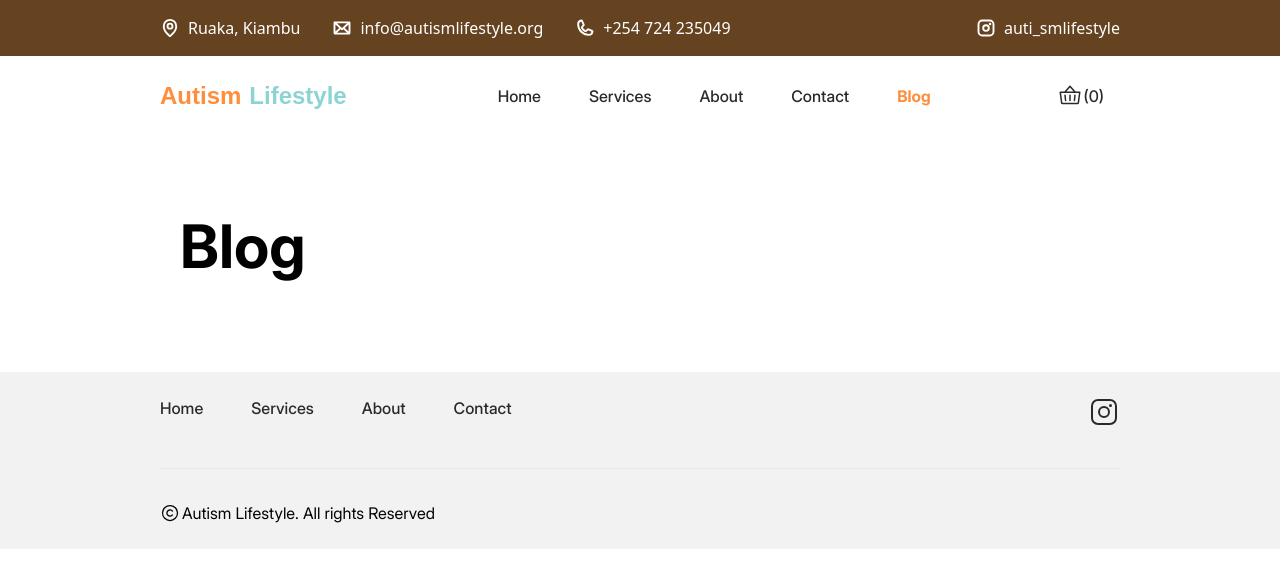
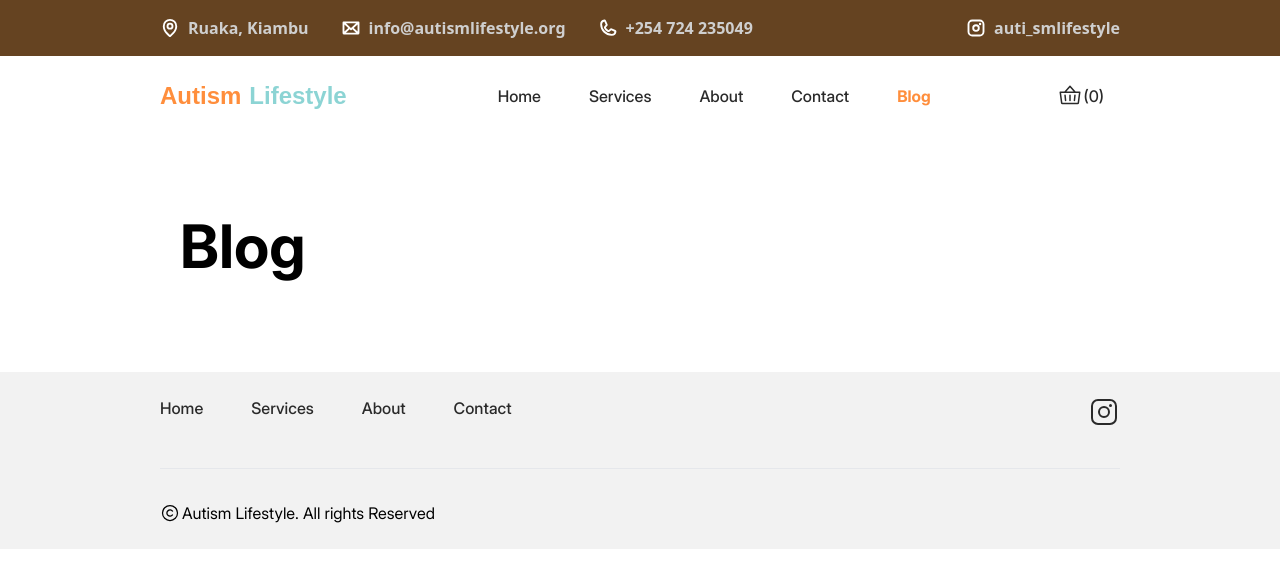
Before and after one commit to Richy-irad/autism-lifestyle, a Next.js app: page /blog in a window 1280 px wide. Shown: the top 588 px of the page. Built offline with nearby package versions, Linux system fonts and the light colour scheme; a web font is replaced by a local one.

Commit message:
Change color of topbar items text

```diff
--- a/src/components/topbar.tsx
+++ b/src/components/topbar.tsx
@@ -46,7 +46,7 @@ const Topbar = () => {
         {contacts.map((contact, index) => (
           <div key={index} className="flex gap-x-2 items-center">
             {contact.icon}
-            {contact.text}
+            <span className="text-light font-semibold">{contact.text}</span>
           </div>
         ))}
       </div>
@@ -58,7 +58,11 @@ const Topbar = () => {
             <div key={index} className="flex gap-x-2 items-center">
               {social.icon}
               {social.href && (
-                <Link href={social.href} target="_blank">
+                <Link
+                  href={social.href}
+                  target="_blank"
+                  className="text-light font-semibold"
+                >
                   {social.text}
                 </Link>
               )}
```
